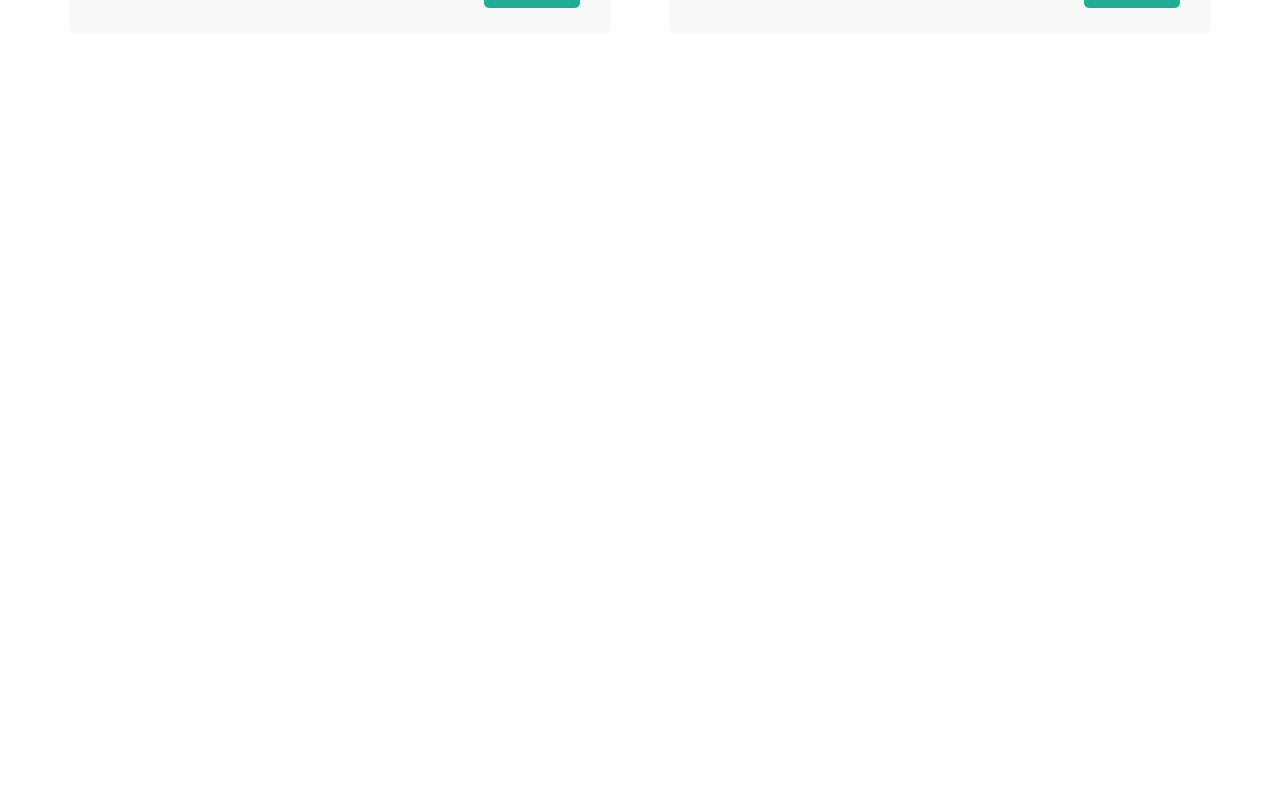
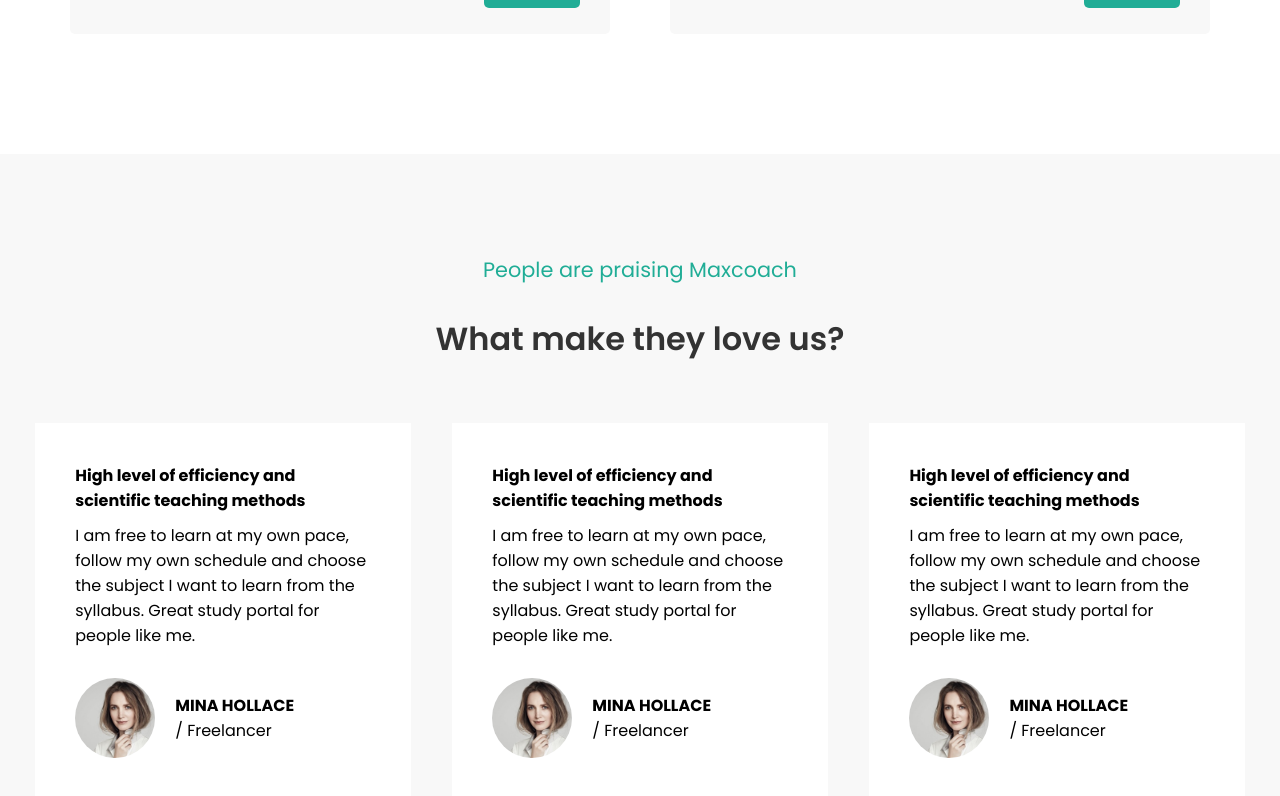
Before and after one commit to filippo1996/proj-html-vuejs, a Vue app: page / in a window 1280 px wide. Shown: the part 4996-5792 px from the top of the page. Before the commit the page ends 5150 px from the top, so only its background shows below. Built offline with nearby package versions, Linux system fonts and the light colour scheme.

Commit message:
add section testimonials

```diff
--- a/src/App.vue
+++ b/src/App.vue
@@ -24,6 +24,7 @@
       </section>
       <!-- fine sezione faq + video youtube -->
       <Section component="Events" subTitle="Wanna transform your life?" title="Upcoming Events"/>
+      <Section nameClass="background-lightgrey" component="Testimonials" subTitle="People are praising Maxcoach" title="What make they love us?"/>
     </main>
     <footer></footer>
   </div>
--- /dev/null
+++ b/src/components/Testimonials.vue
@@ -0,0 +1,63 @@
+<template>
+    <div class="container-fluid row text-left">
+        <div v-for="index in 3" :key="index" class="col-4">
+            <div class="card">
+                <div class="content">
+                    <h4>High level of efficiency and scientific teaching methods</h4>
+                    <p class="description">I am free to learn at my own pace, follow my own schedule and choose the subject I want to learn from the syllabus. Great study portal for people like me.</p>
+                    <div class="info">
+                        <img class="avatar" src="@/assets/img/testimonial-avata-02.jpg" alt="user testimonial">
+                        <div class="cite">
+                            <div class="name">Mina Hollace</div>
+                            <div class="position">/ Freelancer</div>
+                        </div>
+                    </div>
+                </div>
+            </div>
+        </div>
+    </div>
+</template>
+
+<script>
+export default {
+    name: 'Testimonials'
+}
+</script>
+
+<style scoped lang="scss">
+@import '@/style/variables.scss';
+
+/* Style della card da mettere su un componente */
+.card{
+    width: 90%;
+    margin: 0 auto;
+
+    .content{
+        padding: 40px;
+        background: white;
+    }
+
+    .description{
+        margin-top: 10px;
+    }
+
+    .info{
+        display: flex;
+        align-items: center;
+        margin-top: 30px;
+    }
+}
+
+.avatar{
+    width: 80px;
+    border-radius: 50%;
+    margin-right: 20px;
+}
+
+
+.name{
+    text-transform: uppercase;
+    font-weight: 700;
+}
+
+</style>
```
